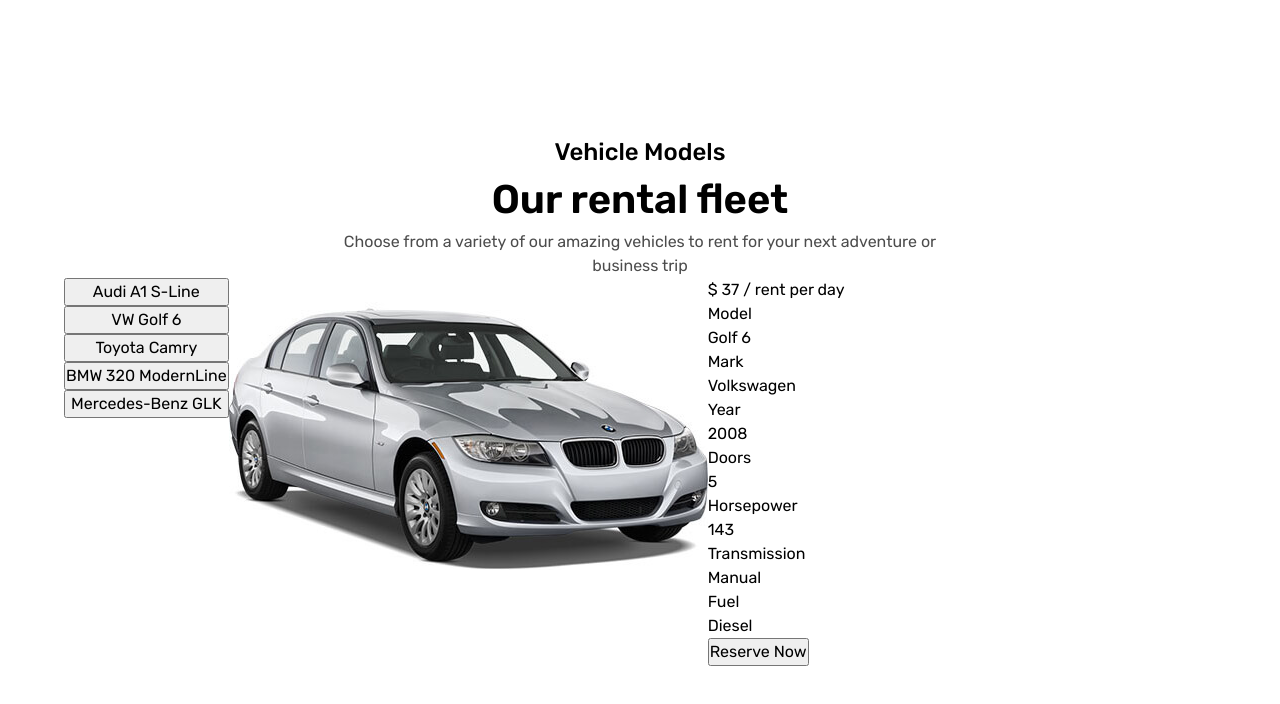
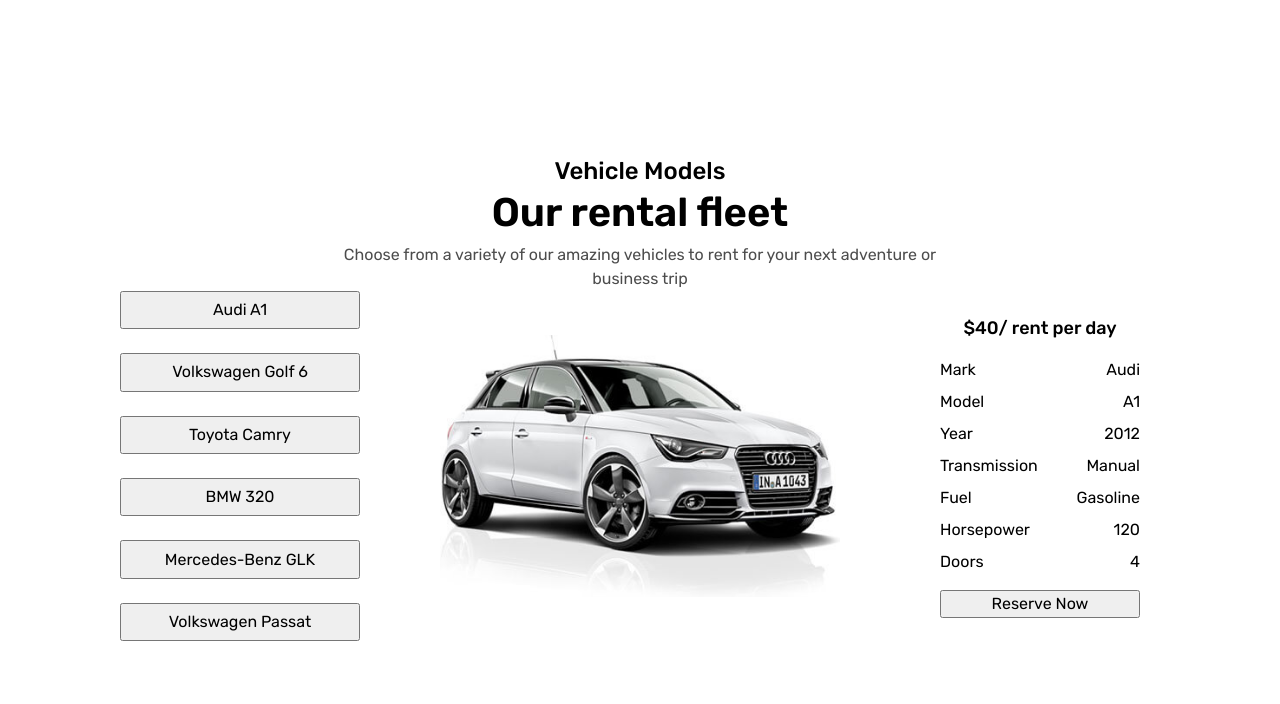
Before and after one commit to beVoli/Car-Rental, a React (Vite) app: page / in a window 1280 px wide. Shown: the top 704 px of the page. Built offline with nearby package versions, Linux system fonts and the light colour scheme.

Commit message:
Added functionality

```diff
--- a/src/App.css
+++ b/src/App.css
@@ -69,6 +69,12 @@ h6 {
   --clr-secondary-900: rgb(var(--clr-secondary-rgb-900));
 }
 
+/* Utility classes */
+
+.flex-group {
+  display: flex;
+}
+
 body {
   font-family: var(--ff-default);
   font-weight: var(--fw-regular);
--- a/src/App.jsx
+++ b/src/App.jsx
@@ -3,10 +3,92 @@ import CarDescription from "./components/CarPicker/CarDescription";
 import CarModel from "./components/CarPicker/CarModel";
 import CarPicker from "./components/CarPicker/CarPicker";
 
+import AudiA1 from "./images/audia1.jpg";
+import Benz from "./images/benz.jpg";
+import Bmw320 from "./images/bmw320.jpg";
+import Golf6 from "./images/golf6.jpg";
+import PassatCC from "./images/passatcc.jpg";
+import Camry from "./images/toyotacamry.jpg";
+
+const CAR_MODELS = [
+  {
+    model: "A1",
+    mark: "Audi",
+    year: 2012,
+    doors: 4,
+    horsepower: 120,
+    transmission: "Manual",
+    fuel: "Gasoline",
+    price: 40,
+    img: AudiA1,
+    id: 1,
+  },
+  {
+    model: "Golf 6",
+    mark: "Volkswagen",
+    year: 2008,
+    doors: 4,
+    horsepower: 140,
+    transmission: "Manual",
+    fuel: "Diesel",
+    price: 37,
+    img: Golf6,
+    id: 2,
+  },
+  {
+    model: "Camry",
+    mark: "Toyota",
+    year: 2006,
+    doors: 4,
+    horsepower: 135,
+    transmission: "Automatic",
+    fuel: "Hybrid",
+    price: 30,
+    img: Camry,
+    id: 3,
+  },
+  {
+    model: "320",
+    mark: "BMW",
+    year: 2012,
+    doors: 4,
+    horsepower: 156,
+    transmission: "Manual",
+    fuel: "Diesel",
+    price: 37,
+    img: Bmw320,
+    id: 4,
+  },
+  {
+    model: "GLK",
+    mark: "Mercedes-Benz",
+    year: 2006,
+    doors: 4,
+    horsepower: 170,
+    transmission: "Automatic",
+    fuel: "Gasoline",
+    price: 50,
+    img: Benz,
+    id: 5,
+  },
+  {
+    model: "Passat",
+    mark: "Volkswagen",
+    year: 2008,
+    doors: 4,
+    horsepower: 136,
+    transmission: "Automatic",
+    fuel: "Gasoline",
+    price: 28,
+    img: PassatCC,
+    id: 6,
+  },
+];
+
 const App = () => {
   return (
     <div className="container">
-      <CarPicker />
+      <CarPicker models={CAR_MODELS} />
     </div>
   );
 };
--- a/src/components/CarPicker/CarDescription.css
+++ b/src/components/CarPicker/CarDescription.css
@@ -1,3 +1,26 @@
 .car-description {
+  width: 50%;
+  display: grid;
+  gap: 1rem;
+}
+
+.description-price {
   display: flex;
+  justify-content: center;
+  font-size: var(--fs-500);
+  font-weight: var(--fw-semi-bold);
 }
+
+.description-row {
+  justify-content: space-between;
+  align-items: center;
+}
+
+.description-table {
+  display: grid;
+  gap: 0.5rem;
+}
+
+.btn-reserve {
+  cursor: pointer;
+}
--- a/src/components/CarPicker/CarDescription.jsx
+++ b/src/components/CarPicker/CarDescription.jsx
@@ -1,64 +1,46 @@
+import { useState } from "react";
 import "./CarDescription.css";
-import AudiA1 from "../../images/audia1.jpg";
-import Benz from "../../images/benz.jpg";
-import Bmw320 from "../../images/bmw320.jpg";
-import Golf6 from "../../images/golf6.jpg";
-import PassatCC from "../../images/passatcc.jpg";
-import Camry from "../../images/toyotacamry.jpg";
 
-const CarDescription = () => {
+const CarDescription = props => {
   return (
     <div className="car-description">
-      <div className="car-preview">
-        <img src={Bmw320} alt="Car Image"></img>
+      <div className="description-price">
+        $ <span>{props.car.price}</span> / rent per day
       </div>
-      <div className="pick-description">
-        <div className="description-price">
-          <p>
-            $ <span>37</span> / rent per day
-          </p>
+      <div className="description-table">
+
+      <div className="description-row flex-group">
+          <p>Mark</p>
+          <span>{props.car.mark}</span>
         </div>
-
-        <div className="description-table">
-          <div className="description-row">
+        <div className="description-row flex-group">
           <p>Model</p>
-            <span>Golf 6</span>
+          <span>{props.car.model}</span>
         </div>
-
-          <div className="description-row">
-            <p>Mark</p>
-            <span>Volkswagen</span>
+        <div className="description-row flex-group">
+          <p>Year</p>
+          <span>{props.car.year}</span>
         </div>
-
-          <div className="description-row">
-            <p>Year</p>
-            <span>2008</span>
+        <div className="description-row flex-group">
+          <p>Transmission</p>
+          <span>{props.car.transmission}</span>
         </div>
-
-          <div className="description-row">
+        <div className="description-row flex-group">
+          <p>Fuel</p>
+          <span>{props.car.fuel}</span>
+        </div>
+        <div className="description-row flex-group">
+          <p>Horsepower</p>
+          <span>{props.car.horsepower}</span>
+        </div>
+        <div className="description-row flex-group">
           <p>Doors</p>
-            <span>5</span>
-          </div>
-
-          <div className="description-row">
-            <p>Horsepower</p>
-            <span>143</span>
-          </div>
-
-          <div className="description-row">
-            <p>Transmission</p>
-            <span>Manual</span>
-          </div>
-
-          <div className="description-row">
-            <p>Fuel</p>
-            <span>Diesel</span>
+          <span>{props.car.doors}</span>
         </div>
       </div>
 
       <button className="btn-reserve">Reserve Now</button>
     </div>
-    </div>
   );
 };
 
--- a/src/components/CarPicker/CarModel.css
+++ b/src/components/CarPicker/CarModel.css
@@ -1,4 +1,11 @@
- .picker-box {
-  display: flex;
-  flex-direction: column;
+.picker-box {
+  display: grid;
+  align-items: center;
+  gap: 1.5rem;
 }
+
+.model-pick {
+  width: 15rem;
+  height: 2.4rem;
+  cursor: pointer;
+}
--- a/src/components/CarPicker/CarModel.jsx
+++ b/src/components/CarPicker/CarModel.jsx
@@ -1,13 +1,15 @@
+import ModelBtn from "./ModelBtn";
 import "./CarModel.css";
 
-const CarModel = () => {
+const CarModel = (props) => {
+
+  const carInfoHandler = (car) => {
+    props.onCarInfo(car);
+  }
+
   return (
     <div className="picker-box">
-    <button className="model-pick">Audi A1 S-Line</button>
-    <button className="model-pick">VW Golf 6</button>
-    <button className="model-pick">Toyota Camry</button>
-    <button className="model-pick">BMW 320 ModernLine</button>
-    <button className="model-pick">Mercedes-Benz GLK</button>
+      {props.models.map((model, index) => <ModelBtn key={model.id} model={model} onShowInfo={carInfoHandler} />)}
     </div>
   );
 };
--- a/src/components/CarPicker/CarPicker.css
+++ b/src/components/CarPicker/CarPicker.css
@@ -1,30 +1,19 @@
 .picker-container {
- min-width: min(81.25rem, 90%);
-}
-
-.section-title {
-  max-width: 40rem;
+  max-width: 75rem;
   margin-inline: auto;
-  text-align: center;
+  /* padding: 1.5rem; */
+  /* border: 1px solid blue; */
 }
 
 .section-picker {
-  display: flex;
+  width: 100%;
+  display: grid;
 }
 
-
-.models {
-  font-size: var(--fs-600);
-  font-weight: var(--fw-semi-bold);
+@media (min-width: 600px) {
+  .section-picker {
+    grid-template-columns: repeat(3, 1fr);
+    align-items: center;
+    justify-items: center;
+  }
 }
-
-.fleet {
-  font-size: var(--fs-900);
-  font-weight: var(--fw-bold);
-
-}
-
-.fleet-option {
-  font-size: var(--fs-400);
-  color: rgba(var(--clr-secondary-rgb-900), 0.7);
-}
--- a/src/components/CarPicker/CarPicker.jsx
+++ b/src/components/CarPicker/CarPicker.jsx
@@ -1,21 +1,25 @@
+import { useState } from "react";
+import PickerTtitle from "./PickerTitle";
 import CarDescription from "./CarDescription";
 import CarModel from "./CarModel";
 import "./CarPicker.css";
 
-const CarPicker = () => {
+const CarPicker = (props) => {
+  const [currentCar, setCurrentCar] = useState(props.models[0]);
+
+  const changeInfoHandler = (car) => {
+    setCurrentCar(car);
+  };
+
   return (
     <div className="picker-container">
-      <div className="section-title">
-        <h2 className="models">Vehicle Models</h2>
-        <p className="fleet">Our rental fleet</p>
-        <p className="fleet-option">
-          Choose from a variety of our amazing vehicles to rent for your next
-          adventure or business trip
-        </p>
-      </div>
+      <PickerTtitle />
       <div className="section-picker">
-        <CarModel />
-        <CarDescription />
+        <CarModel models={props.models} onCarInfo={changeInfoHandler} />
+        <div className="car-preview">
+          <img src={currentCar.img} alt="Car Image"></img>
+        </div>
+        <CarDescription models={props.models} car={currentCar} />
       </div>
     </div>
   );
--- /dev/null
+++ b/src/components/CarPicker/ModelBtn.jsx
@@ -0,0 +1,16 @@
+const ModelBtn = (props) => {
+
+
+  const showInfoHandler = (e) => {
+    const car = props.model;
+    props.onShowInfo(car);
+  }
+
+  return (
+    <button className="model-pick" onClick={showInfoHandler}>
+      {props.model.mark + " " + props.model.model}
+    </button>
+  );
+};
+
+export default ModelBtn;
--- /dev/null
+++ b/src/components/CarPicker/PickerTitle.css
@@ -0,0 +1,23 @@
+.section-title {
+  max-width: 40rem;
+  margin-inline: auto;
+  text-align: center;
+}
+
+.models {
+  font-size: var(--fs-600);
+  font-weight: var(--fw-semi-bold);
+  line-height: 1;
+}
+
+.fleet {
+  font-size: var(--fs-900);
+  font-weight: var(--fw-bold);
+  line-height: 1.5;
+
+}
+
+.fleet-option {
+  font-size: var(--fs-400);
+  color: rgba(var(--clr-secondary-rgb-900), 0.7);
+}
--- /dev/null
+++ b/src/components/CarPicker/PickerTitle.jsx
@@ -0,0 +1,16 @@
+import './PickerTitle.css';
+
+const PickerTtitle = () => {
+  return (
+    <div className="section-title">
+      <h2 className="models">Vehicle Models</h2>
+      <p className="fleet">Our rental fleet</p>
+      <p className="fleet-option">
+        Choose from a variety of our amazing vehicles to rent for your next
+        adventure or business trip
+      </p>
+    </div>
+  );
+};
+
+export default PickerTtitle;
```
Lines whose indentation alone changed are shown as unchanged.
